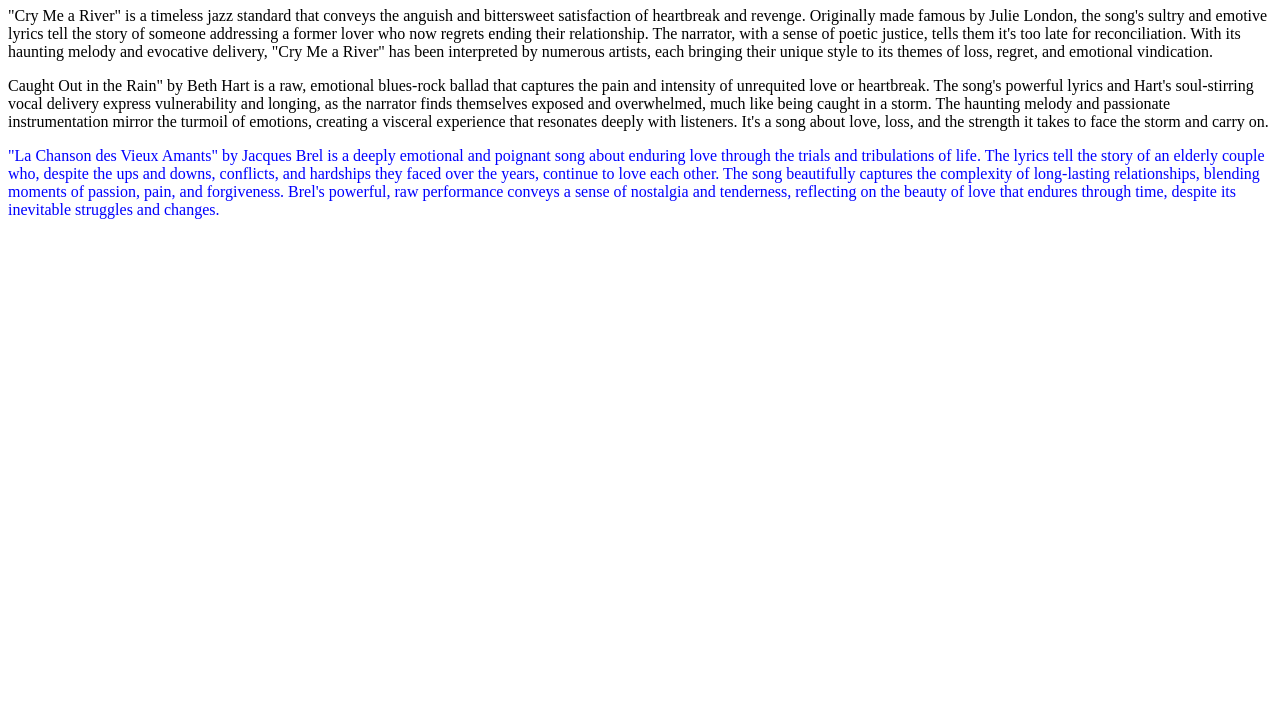
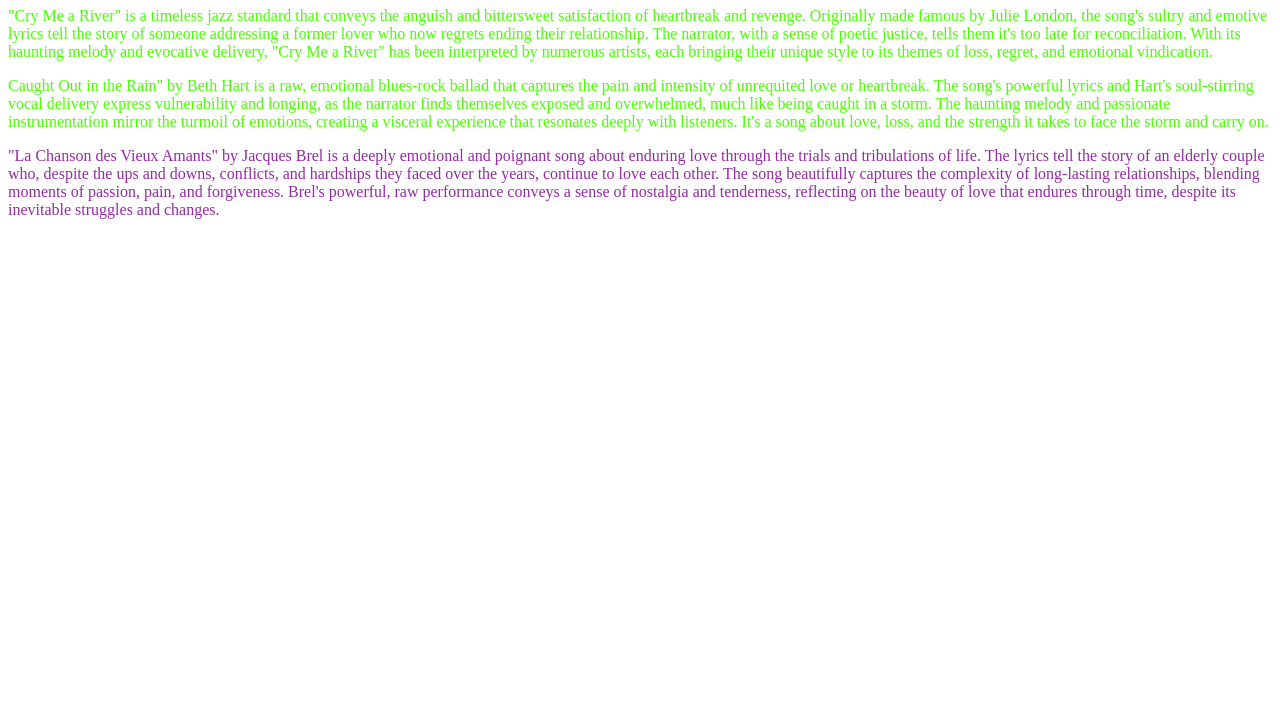
Before and after one commit to Jamaoui-abeer-23/css, a plain HTML site: page index.html in a window 1280 px wide. Shown: the part 73-800 px from the top of the page. Drawn offline with Linux system fonts and the light colour scheme.

Commit message:
change color

```diff
--- a/index.html
+++ b/index.html
@@ -9,7 +9,7 @@
 </head>
 <body>
    <div class="box">
-   <div>
+   <div class="inter">
     <h1 >hello world</h1>
 
     <p> "Cry Me a River" is a timeless jazz standard that conveys the anguish and bittersweet satisfaction of heartbreak and revenge.
--- a/styles/style.css
+++ b/styles/style.css
@@ -1 +1,2 @@
-.box > p { color: blue;}
+.inter  { color: rgb(72, 255, 0);}
+.box > p { color: rgb(149, 42, 165);}
```
